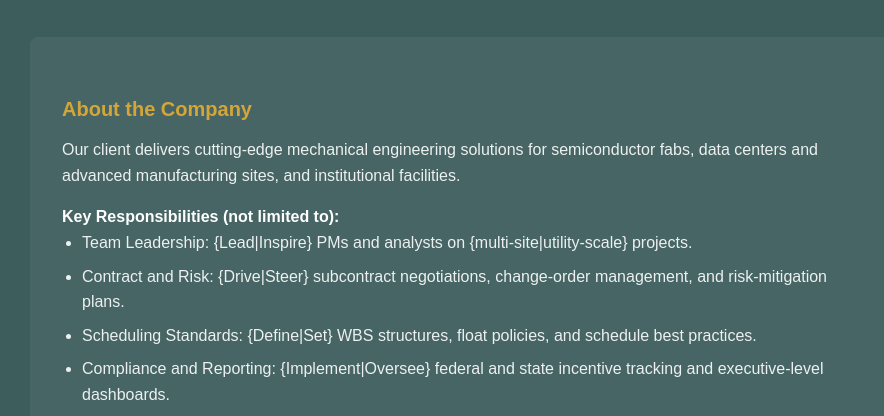
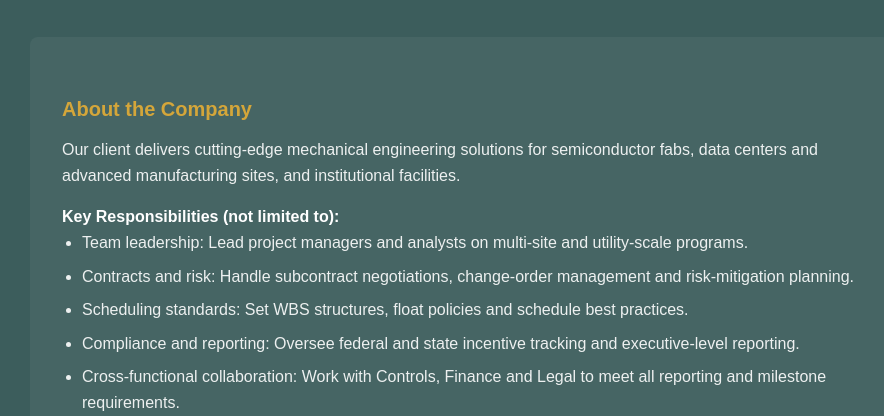
Before and after one commit to ironbark-pro/ironbark-jd, an Eleventy site: page jobs/mechanical-engineering-manager.md in a window 1280 px wide. Shown: the part 536-952 px from the top of the page, without its empty margins (180-1064 px from the left). Built offline with nearby package versions, Linux system fonts and the light colour scheme; Eleventy itself is replaced by a stand-in of ours; files that its build step writes are made by us from their sources.

Commit message:
Update Job Listings “mechanical-engineering-manager”

```diff
--- a/jobs/mechanical-engineering-manager.md
+++ b/jobs/mechanical-engineering-manager.md
@@ -11,11 +11,11 @@ date: 2025-12-01
 ---
 #### **Key Responsibilities** (not limited to):
 
-* Team Leadership: {Lead|Inspire} PMs and analysts on {multi-site|utility-scale} projects.
-* Contract and Risk: {Drive|Steer} subcontract negotiations, change-order management, and risk-mitigation plans.
-* Scheduling Standards: {Define|Set} WBS structures, float policies, and schedule best practices.
-* Compliance and Reporting: {Implement|Oversee} federal and state incentive tracking and executive-level dashboards.
-* Collaboration: Coordinate with Controls, Finance, and Legal teams to meet all reporting and milestone targets.
+* Team leadership: Lead project managers and analysts on multi-site and utility-scale programs.
+* Contracts and risk: Handle subcontract negotiations, change-order management and risk-mitigation planning.
+* Scheduling standards: Set WBS structures, float policies and schedule best practices.
+* Compliance and reporting: Oversee federal and state incentive tracking and executive-level reporting.
+* Cross-functional collaboration: Work with Controls, Finance and Legal to meet all reporting and milestone requirements.
 
 #### **Requirements:**
 
```
